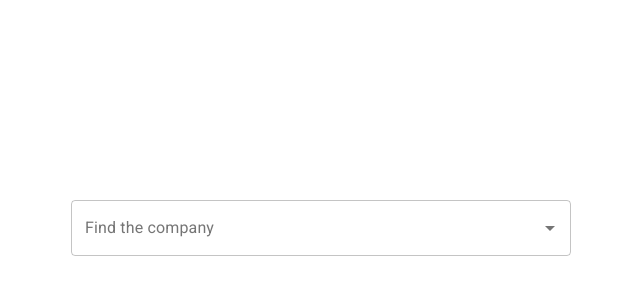
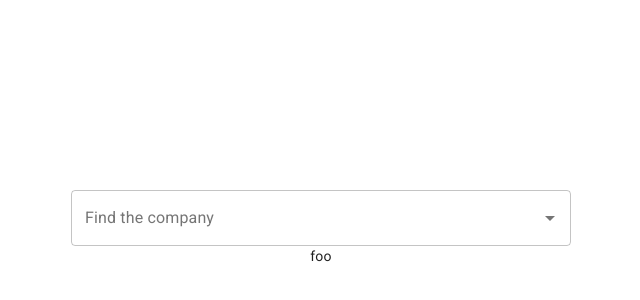
Before and after one commit to felipe-muner/scammer-agents, a Next.js app: page / in a window 1280 px wide. Shown: the part 172-472 px from the top of the page, without its empty margins (319-959 px from the left). Built offline with nearby package versions, Linux system fonts and the light colour scheme.

Commit message:
show the company after selected

```diff
--- a/pages/index.tsx
+++ b/pages/index.tsx
@@ -8,12 +8,25 @@ import React from 'react';
 export default function Home() {
 
   const top100Films = [
-    { title: 'Vietna Travel Group', year: 1994 },
-    { title: 'WorldLink', year: 1972 },
-    { title: 'NewLife BacNinh', year: 1974 },
+    { id: 1, title: 'Vietna Travel Group', year: 1972 },
+    { id: 2, title: 'WorldLink', year: 1972 },
+    { id: 3, title: 'NewLife BacNinh', year: 1974 },
   ];
 
-  const [selected, setSelected] = React.useState<{ title: string, year: number } | null>(null);
+  const [selected, setSelected] = React.useState<{ id:number, title: string, year: number } | null>(null);
+
+  const showCompany = () => {
+    switch(selected && selected.id) {
+      case 1:
+        return 'bar1';
+      case 2:
+        return 'bar2';
+      case 3:
+        return 'bar3';
+      default:
+        return 'foo';
+    }
+  }
 
   return (
     <div className={styles.container}>
@@ -34,6 +47,7 @@ export default function Home() {
           renderInput={(params) => <TextField {...params} label="Find the company" variant="outlined" />}
         />
 
+        {showCompany()}
 
       </main>
 
```
